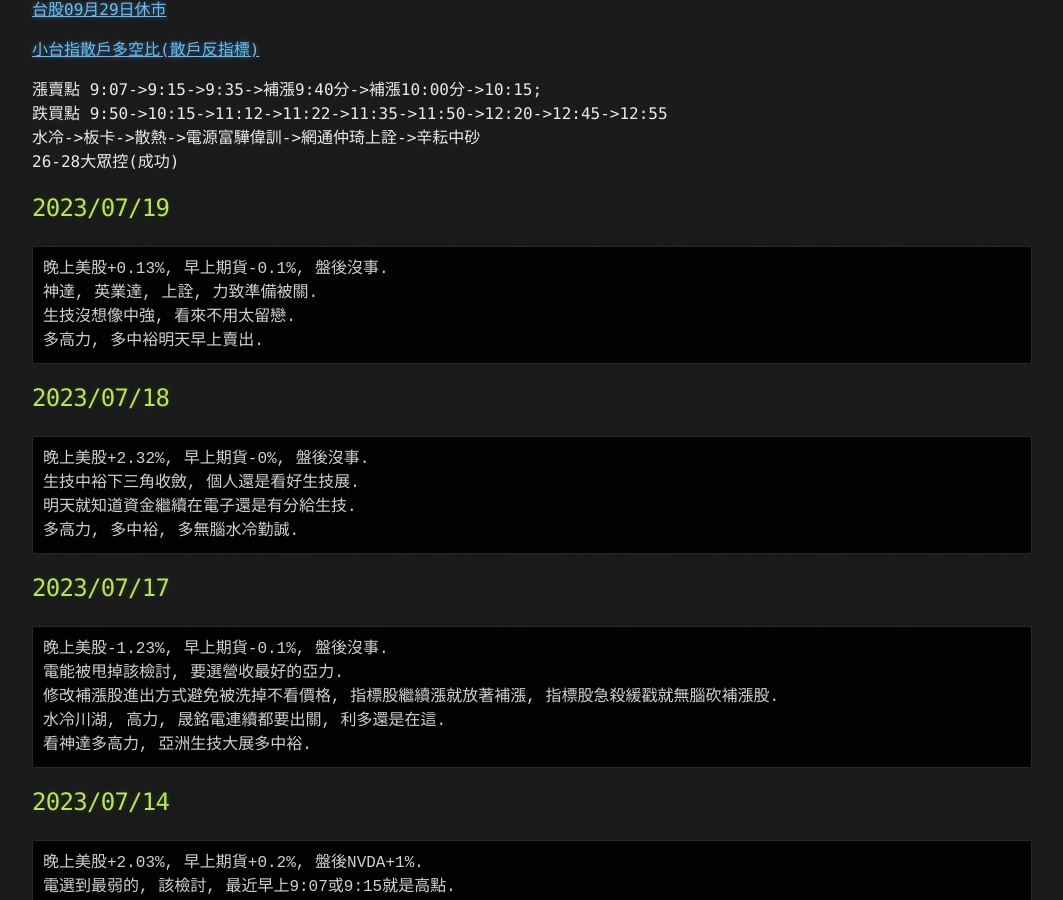
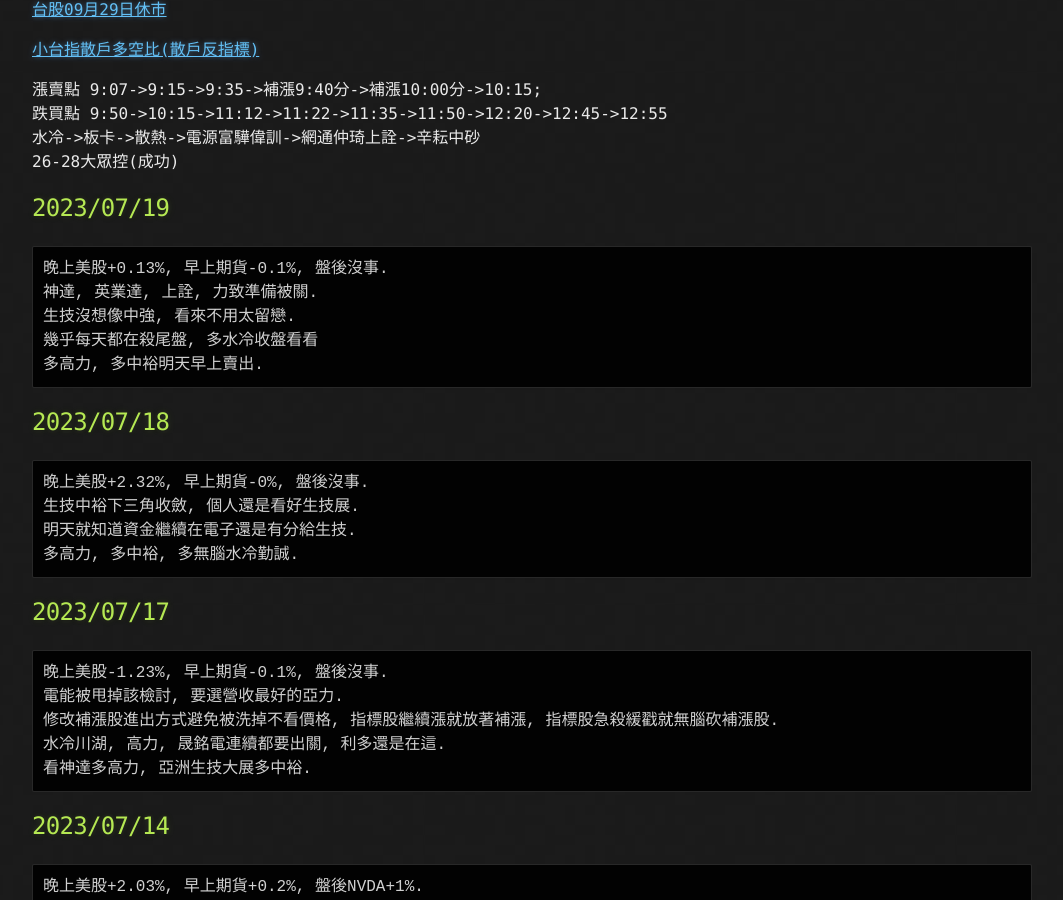
Before and after one commit to lepg5487/Stock_God, a Jekyll site: the page built from index.md, in a window 1280 px wide and 900 px high, scrolled down 460 px. Shown: the whole window, without its empty margins (108-1171 px from the left). Built offline with Jekyll 4.4.1, drawn with Linux system fonts in a browser that asks for light colours; our own code applies the rules of GitHub Pages for plain Markdown files.

Commit message:
Update index.md

````diff
--- a/index.md
+++ b/index.md
@@ -26,6 +26,7 @@ layout: testlayouts
 晚上美股+0.13%, 早上期貨-0.1%, 盤後沒事.
 神達, 英業達, 上詮, 力致準備被關.
 生技沒想像中強, 看來不用太留戀.
+幾乎每天都在殺尾盤, 多水冷收盤看看
 多高力, 多中裕明天早上賣出.
 ```
 
````
